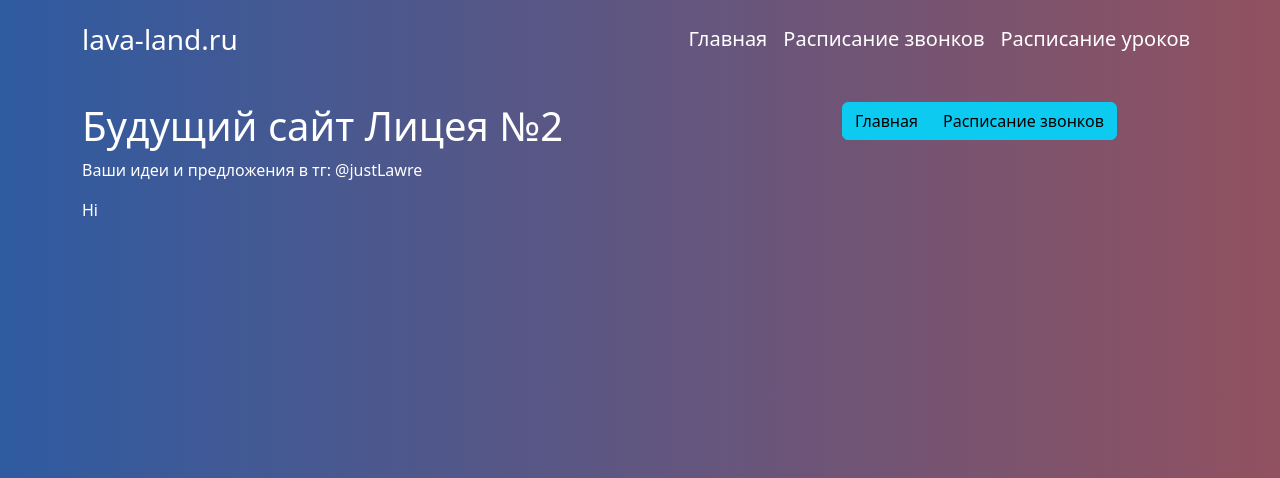
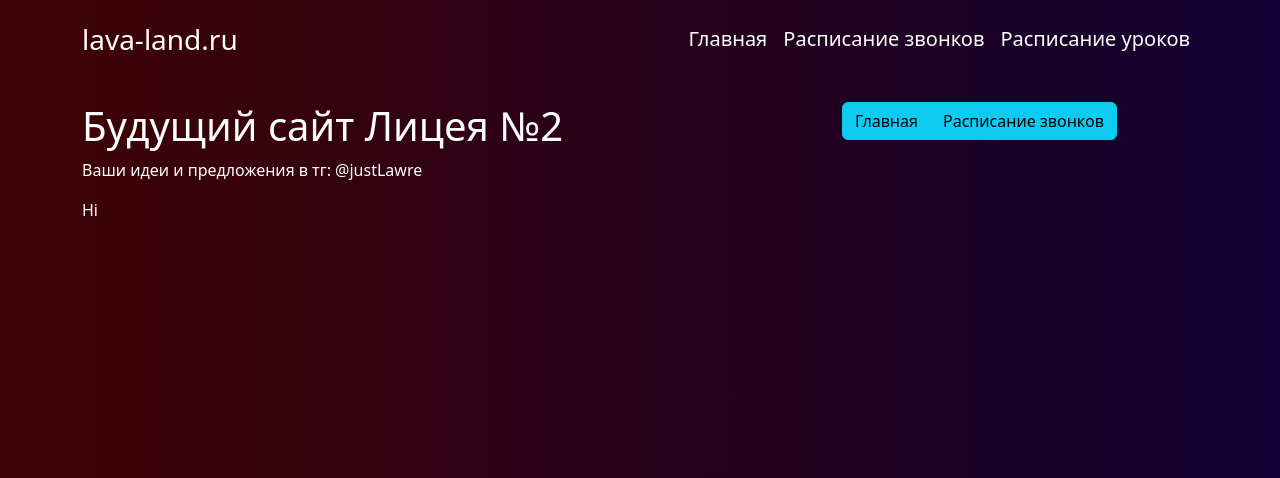
Before and after one commit to prostoLavr/LyceumSIte, a Flask app: page / in a window 1280 px wide. Shown: the top 478 px of the page. Run offline with Flask 2, Linux system fonts and the light colour scheme; some libraries are stand-ins or nearby versions.

Commit message:
Edit background

```diff
--- a/app/static/css/first.css
+++ b/app/static/css/first.css
@@ -1,6 +1,6 @@
 body {
-  background: -webkit-linear-gradient(right, #915160, #2f5ba1);
-  background: linear-gradient(270deg, #915160, #2f5ba1);
+  background: -webkit-linear-gradient(right, #110032, #400303);
+  background: linear-gradient(270deg, #110032, #400303);
   margin-bottom: 10rem;
  }
 .my-card {
```
